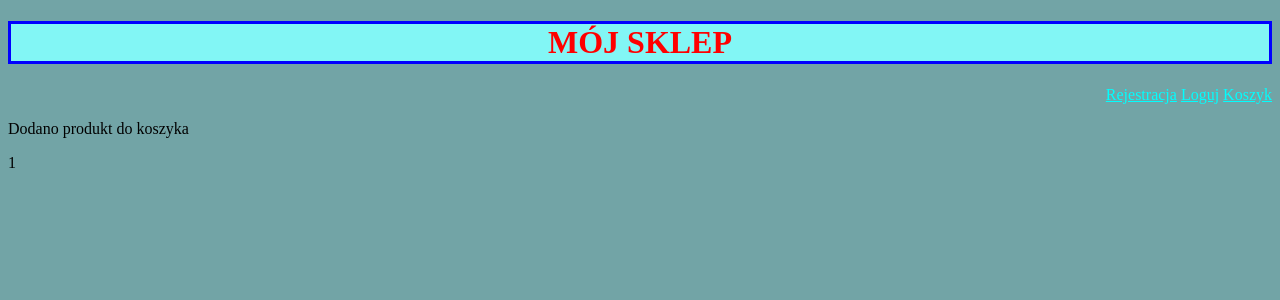
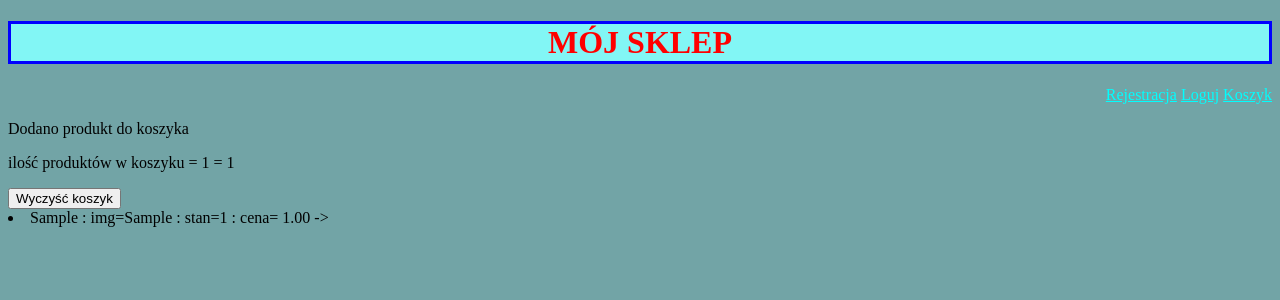
Before and after one commit to MajaWroblewska/sklep2, a Django app: page /produkt/dodaj/1 in a window 1280 px wide. Shown: the top 300 px of the page. Run offline with Django 4.2, Linux system fonts and the light colour scheme; tables that the repository leaves empty hold one stand-in row (values such as "Sample post").

Commit message:
23-03-2022 czyszczenie koszyka

```diff
--- a/sklepApp/templates/dodaj_do_koszyka.html
+++ b/sklepApp/templates/dodaj_do_koszyka.html
@@ -8,13 +8,12 @@
 {% extends 'base.html' %}
 {% block content %}
     <p>Dodano produkt do koszyka </p>
-{% for i in kosz %}
-{{ i }}
-{% endfor %}
+<p> ilość produktów w koszyku = {{ kosz|length }} = {{ produkty|length }}</p>
+<button type="submit" class="clear" onclick="window.location.href='http://127.0.0.1:8000/kategoria'">Wyczyść koszyk</button> </td>
 
-
-
-
+    {% for dodany_produkt in produkty %}
+    <li> {{ dodany_produkt }} -> </li>
+    {% endfor %}
 {% endblock %}
 </body>
 </html>
--- a/sklepApp/templates/produkty_wg_kategorii.html
+++ b/sklepApp/templates/produkty_wg_kategorii.html
@@ -17,7 +17,7 @@
         {% for i in produkty %}
         <td>{{i.nazwa}}</td>
         <td>{{i.cena}}</td>
-        <td>{{i.ilosc_w_magazynie}}</td>
+        <td>{{i.ilosc_w_magazynie }}</td>
     </tr>
     {% endfor %}
 </table>
--- a/sklepApp/views.py
+++ b/sklepApp/views.py
@@ -1,3 +1,5 @@
+from pprint import pprint
+
 from django.contrib.auth.views import LoginView
 from django.contrib.auth.mixins import LoginRequiredMixin, PermissionRequiredMixin
 from django.http import HttpResponse
@@ -27,6 +29,12 @@ class MojeLogwanie(LoginView):
 # ---------------------------------KATEGORIA--------------------------------
 class KategoriaView(View):
     def get(self, request):
+        print('maja1',request.session['koszyk'])
+        a= request.session['koszyk']
+        print(a)
+        a.clear()
+        request.session['koszyk']=a
+        print('maja3',a)
         return render(request,
                       template_name='kategoria.html',
                       context={'kategorie': Kategoria.objects.all()}
@@ -152,9 +160,19 @@ class Dodaj_do_koszyka(View):
         # print(request.session['koszyk'].append(pk))
         # print('maja5:', request.session['koszyk'])
         # ### request.session.pop('koszyk')
+        for i in request.session['koszyk']:
+            # print(i)
+            pro = Produkt.objects.filter(id=i).all()[0]
+            # print('1',pro)
+            # print('2',dir(pro))
+            # print('3',type(pro))
+
+        lista=[Produkt.objects.filter(id=i).all()[0] for i in request.session['koszyk']]
+        pprint(lista)
         return render(request,
                       template_name='dodaj_do_koszyka.html',
-                      context={'kosz': request.session['koszyk'] },
+                      context={'kosz': request.session['koszyk'],
+                               'produkty': lista},
                       )
 
 
```
